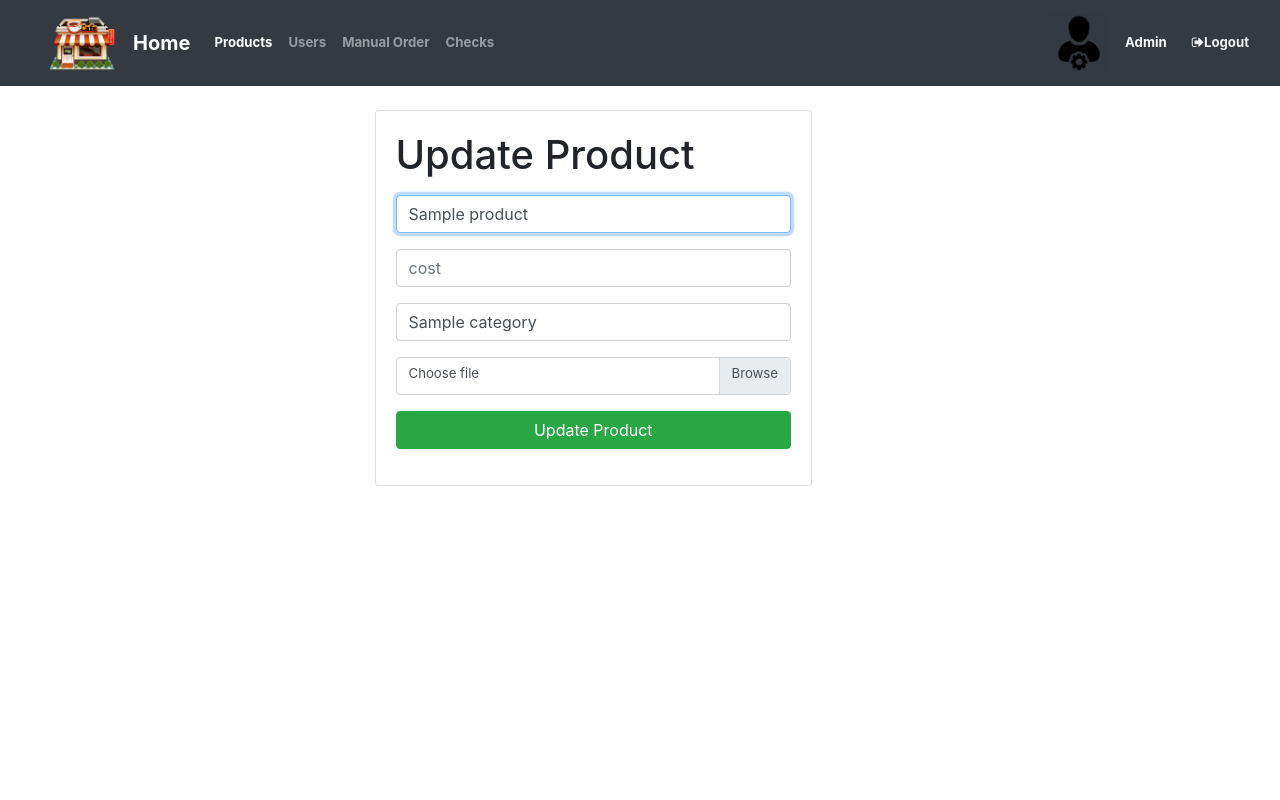
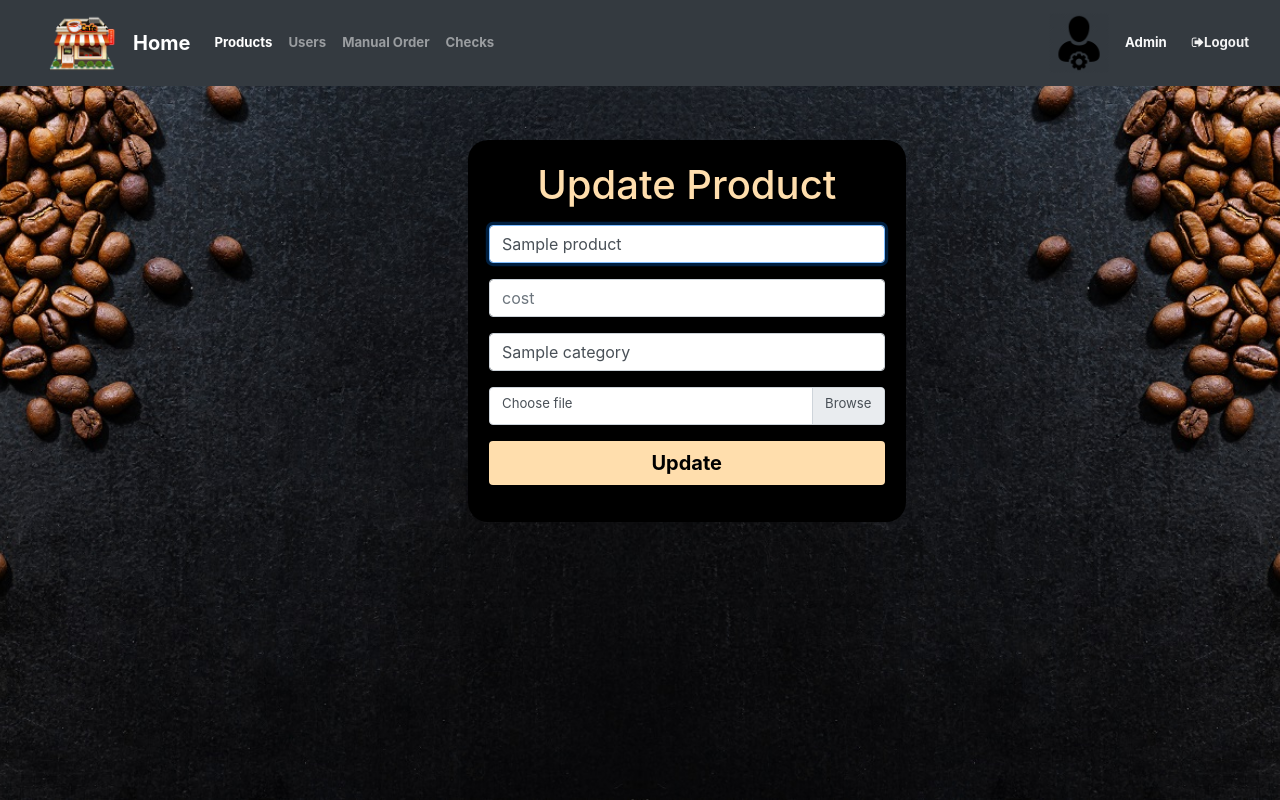
Before and after one commit to eidazzam/cafeteria-project-iti, a PHP site: page /cafeteria-project-iti/adminPages/edit_product.php?id=1 in a window 1280 px wide. Run offline with PHP 8.4, Linux system fonts and the light colour scheme; tables that the repository leaves empty hold one stand-in row (values such as "Sample post"); a stand-in replaces the project's code that opens the database connection; some libraries are stand-ins or nearby versions; some web fonts are replaced.

Commit message:
updating add, update product's style

```diff
--- a/adminPages/edit_product.php
+++ b/adminPages/edit_product.php
@@ -50,7 +50,7 @@ if (isset($data->file)) {
 <?php
 
 session_start();
-// // If the user is not logged in redirect to the login page...
+// If the user is not logged in navajowhiteirect to the login page...
 // if (!isset($_SESSION['loggedin'])) {
 //     header('Location: ../login.php');
 // }
@@ -65,6 +65,9 @@ session_start();
 <?php
 // include('../includes/header.php');
 ?>
+<html>
+
+<head>
     <link rel="stylesheet" href="../css/adminNav.css" />
 
     <link rel="stylesheet" href="https://bootswatch.com/4/yeti/bootstrap.min.css">
@@ -74,9 +77,42 @@ session_start();
     <script src="//cdnjs.cloudflare.com/ajax/libs/jquery/3.2.1/jquery.min.js"></script>
     <link rel="stylesheet" href="https://maxcdn.bootstrapcdn.com/font-awesome/4.7.0/css/font-awesome.min.css">
 
+
+    <style>
+        body {
+            background-image: url("../images/coffe_black.jpg");
+            background-repeat: no-repeat;
+            background-origin: content-box;
+            background-position: center;
+            background-size: cover;
+        }
+
+        #update {
+            background-color: navajowhite;
+            color: black;
+            font-size: 20px;
+            font-weight: bold;
+        }
+
+        h1 {
+            color: navajowhite;
+            text-align: center;
+        }
+
+        .card {
+            margin-top: 30px;
+            background-color: black;
+            border-radius: 20px;
+        }
+    </style>
+</head>
+
+<body>
+
+
     <main class="container p-4">
         <div class="row">
-        <div class="col-md-3"></div> <!-- Just Padding  -->
+            <div class="col-md-4 "></div> <!-- Just Padding  -->
             <div class="col-md-5">
 
                 <div class="card card-body">
@@ -88,7 +124,7 @@ session_start();
 
                         <div class="form-group mb-3">
                             <input type="text" name="name" class="form-control" placeholder="Product Name" value='<?php echo $product_name; ?>' autofocus>
-                        <p style="color: red;">
+                            <p style="color: navajowhite;">
                                 <?php
                                 if (isset($errors->name)) {
                                     echo "{$errors->name} ";
@@ -99,7 +135,7 @@ session_start();
 
                         <div class="form-group mb-3">
                             <input type="number" name="price" class="form-control" placeholder="cost" min="0" value='<?php echo $product_price; ?>' autofocus>
-                        <p style="color: red;">
+                            <p style="color: navajowhite;">
                                 <?php
                                 if (isset($errors->price)) {
                                     echo "{$errors->price} ";
@@ -131,7 +167,7 @@ session_start();
 
 
                         </div>
-                    <p style="color: red;" class="mb-3">
+                        <p style="color: navajowhite;" class="mb-3">
 
                             <?php
                             if (isset($errors->file)) {
@@ -140,7 +176,7 @@ session_start();
                             ?>
 
                         </p>
-                    <input type="submit" name="update_task" class="btn btn-success btn-block mb-3" value="Update Product">
+                        <input type="submit" name="update_task" class="btn  btn-block mb-3" value="Update " id="update">
                     </form>
 
                 </div>
@@ -150,8 +186,9 @@ session_start();
 
         </div>
     </main>
+</body>
 
-
+</html>
 <?php
 // include('../includes/footer.php');
 ?>
```
Also changed, not shown: adminPages/add_product.php (+28 -2 lines), images/coffe_black _bg.jpg (added), images/coffe_black.jpg (added), images/dark_bg.jpg (added). Lines whose indentation alone changed are shown as unchanged.
